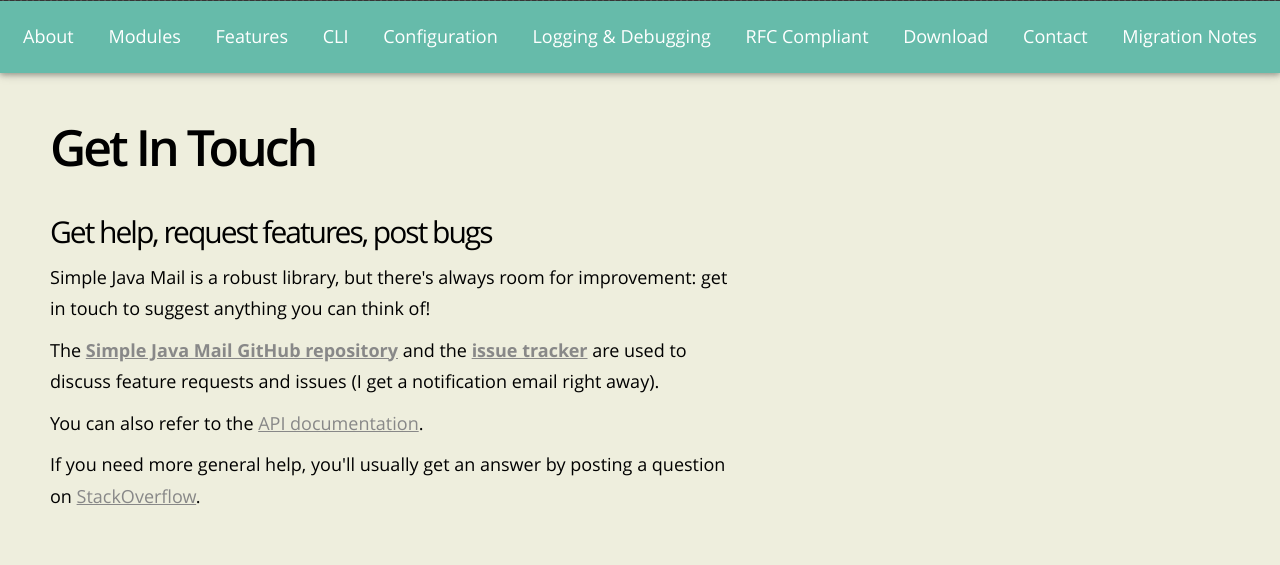
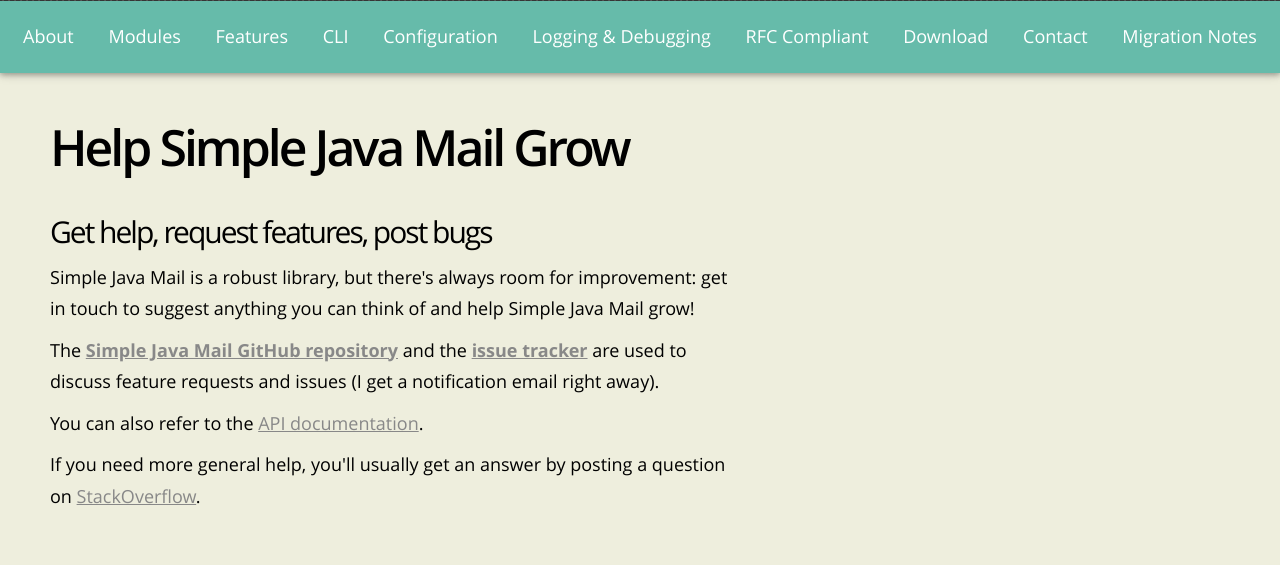
Before and after one commit to simple-java-mail/simplejavamail.org, a Node project: template src/pages/contact.hbs in a window 1280 px wide. Shown: the part 302-867 px from the top of the page. Run offline with Node 20 templates, Linux system fonts and the light colour scheme; the template is opened without the code that fills it, so the values that code supplies are empty; some libraries are stand-ins or nearby versions; grey boxes are pictures that could not be loaded.

Commit message:
fixed header on the contact page

```diff
--- a/src/pages/contact.hbs
+++ b/src/pages/contact.hbs
@@ -11,13 +11,13 @@
 	{{#*inline "body-block"}}
 <div class="content">
 
-  <h1>Get In Touch</h1>
+  <h1>Help Simple Java Mail Grow</h1>
 
   <h2>Get help, request features, post bugs</h2>
 
   <section>
     <div class="view">
-      <p>Simple Java Mail is a robust library, but there's always room for improvement: get in touch to suggest anything you can think of!</p>
+      <p>Simple Java Mail is a robust library, but there's always room for improvement: get in touch to suggest anything you can think of and help Simple Java Mail grow!</p>
 
       <p>The <a href="https://github.com/bbottema/simple-java-mail/"><strong>Simple Java Mail GitHub repository</strong></a> and the <a
         href="https://github.com/bbottema/simple-java-mail/issues"><strong>issue tracker</strong></a> are used to discuss feature requests and issues
--- a/src/sitemap.xml
+++ b/src/sitemap.xml
@@ -51,7 +51,7 @@
 	<url>
 		<loc>https://www.simplejavamail.org/contact.html</loc>
 		<priority>0.5</priority>
-		<lastmod>2021-02-24</lastmod>
+		<lastmod>2021-03-01</lastmod>
 		<changefreq>monthly</changefreq>
 	</url>
 	<url>
```
Also changed, not shown: 2 other files.
